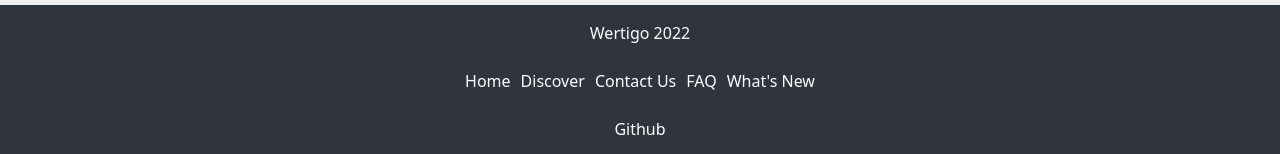
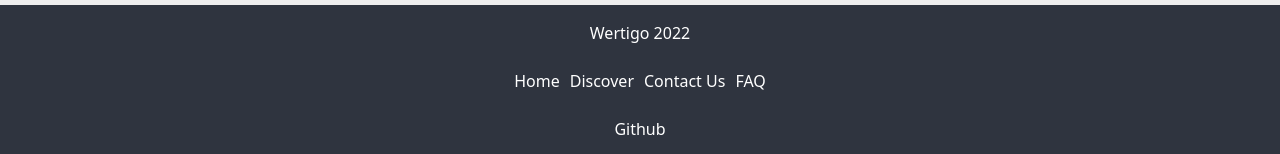
Before and after one commit to tonyalas/wertigo, a React (Create React App) app in the folder react-ui/: page / in a window 1280 px wide. Shown: the part 1341-1495 px from the top of the page. Built offline with nearby package versions, Linux system fonts and the light colour scheme.

Commit message:
removed the link to the Whats New page in the footer so the buttons arent too close together anymore

```diff
--- a/react-ui/src/components/Footer/Footer.js
+++ b/react-ui/src/components/Footer/Footer.js
@@ -11,7 +11,7 @@ function Footer() {
                 <Link to='/discover' id='footer-links'>Discover</Link>
                 <Link to='/contactus' id='footer-links'>Contact Us</Link>
                 <Link to='/faq' id='footer-links'>FAQ</Link>
-                <Link to='/whatsnew' id='footer-links'>What's New</Link>
+                {/* <Link to='/whatsnew' id='footer-links'>What's New</Link> */}
                 {/* <a href='/index' id='footer-links'>Home</a>
                 <a href='/discover' id='footer-links'>Discover</a>
                 <a href='/contactus' id='footer-links'>Add Your Business</a>
```
